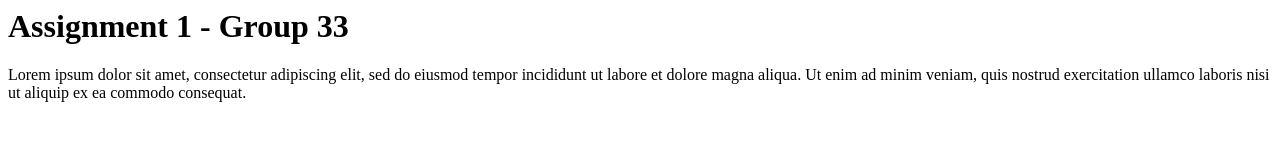
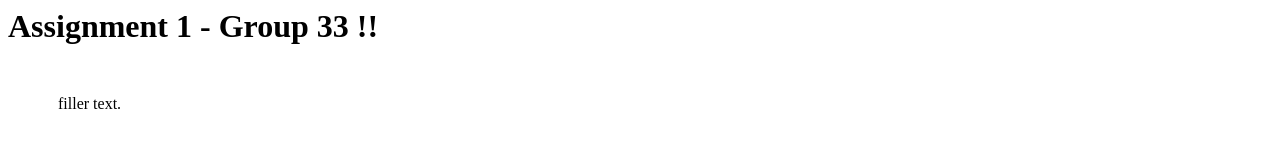
Before and after one commit to ellehcar/cps847-A1, a plain HTML site: page git_tst/index.html in a window 1280 px wide. Drawn offline with Linux system fonts and the light colour scheme.

Commit message:
changes 2

```diff
--- a/git_tst/index.html
+++ b/git_tst/index.html
@@ -1,8 +1,8 @@
 <html>
 <body>
 
-<h1>Assignment 1 - Group 33</h1>
-<p>Lorem ipsum dolor sit amet, consectetur adipiscing elit, sed do eiusmod tempor incididunt ut labore et dolore magna aliqua. Ut enim ad minim veniam, quis nostrud exercitation ullamco laboris nisi ut aliquip ex ea commodo consequat.</p>
+<h1>Assignment 1 - Group 33 !!</h1>
+<p style="margin: 50px;">filler text.</p>
 
 </body>
 </html>
```
